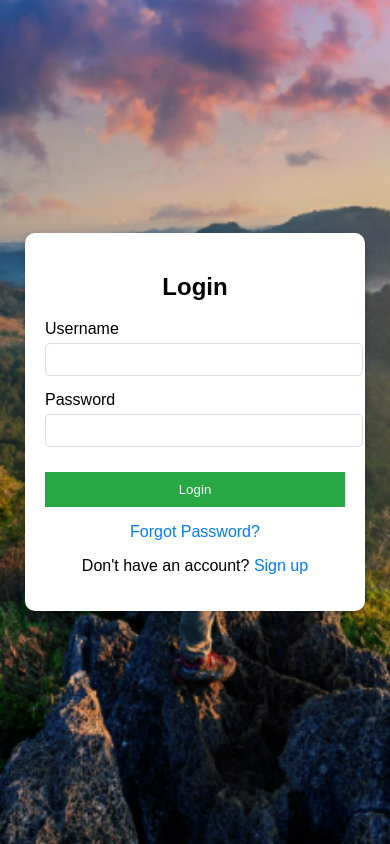
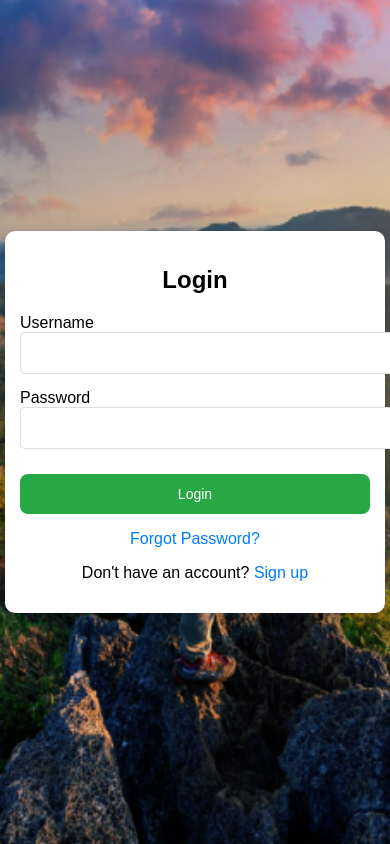
Before and after one commit to umesh-127/drive-to-destiny, a plain HTML site: page index.html in a window 390 px wide. Drawn offline with Linux system fonts and the light colour scheme.

Commit message:
Update index.html

```diff
--- a/index.html
+++ b/index.html
@@ -7,7 +7,9 @@
     <style>
         body {
             font-family: Arial, sans-serif;
-            background: url('images/back.jpg') no-repeat center center/cover;
+            background: url('images/back.jpg') no-repeat center center;
+            background-size: cover;
+            background-attachment: fixed;
             text-align: center;
             display: flex;
             justify-content: center;
@@ -17,11 +19,12 @@
         }
 
         .container {
+            width: 90%; /* Makes it responsive */
+            max-width: 350px; /* Prevents it from getting too big */
             background: white;
             padding: 20px;
             border-radius: 10px;
             box-shadow: 0 4px 8px rgba(0, 0, 0, 0.2);
-            width: 300px;
         }
 
         .input-group {
@@ -31,8 +34,8 @@
 
         input {
             width: 100%;
-            padding: 8px;
-            margin-top: 5px;
+            padding: 12px; /* Improves touch usability */
+            font-size: 16px; /* Better readability */
             border: 1px solid #ddd;
             border-radius: 5px;
         }
@@ -40,11 +43,13 @@
         button {
             background: #28a745;
             color: white;
-            padding: 10px;
+            padding: 12px; /* Increases tap area */
+            font-size: 16px;
             border: none;
             cursor: pointer;
             width: 100%;
             margin-top: 10px;
+            border-radius: 8px; /* Smooth design */
         }
 
         button:hover {
@@ -59,8 +64,21 @@
         a:hover {
             text-decoration: underline;
         }
+
+        /* Mobile responsiveness */
+        @media (max-width: 480px) {
+            .container {
+                width: 95%;
+                padding: 15px;
+            }
+
+            input, button {
+                font-size: 14px; /* Adjusts text size on small screens */
+            }
+        }
     </style>
 </head>
+
 <body>
     <div class="container" id="login-container">
         <h2>Login</h2>
```
